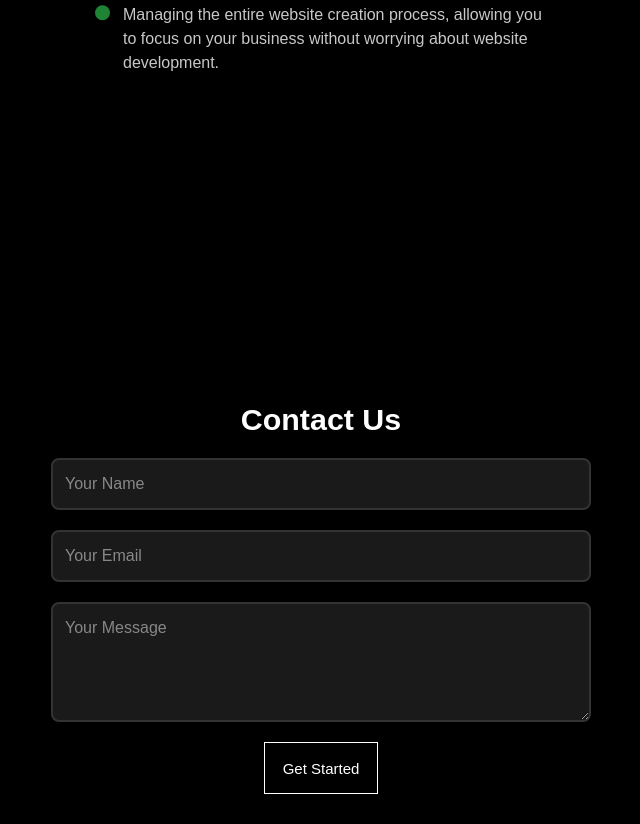
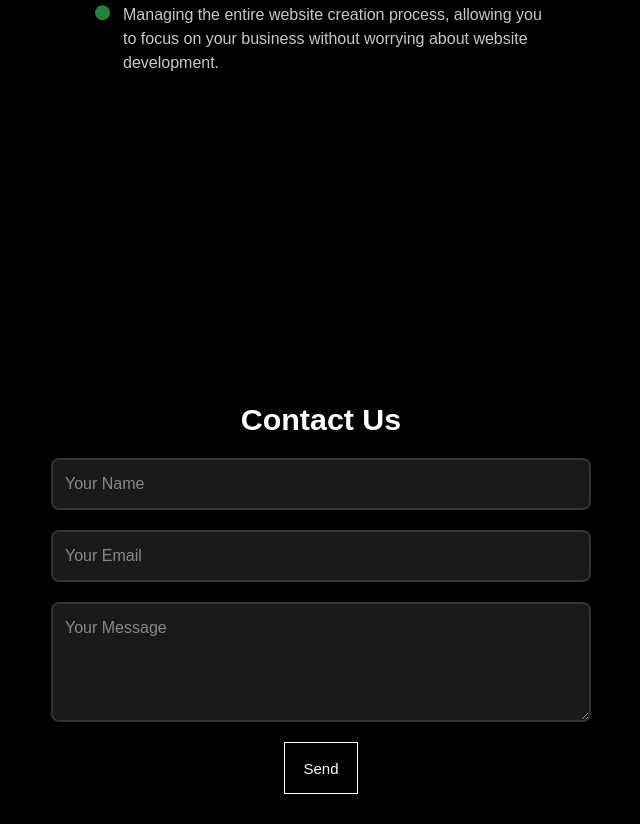
Before and after one commit to Fransic-Bacon/Webiste, a plain HTML site: page index.html in a window 1280 px wide. Shown: the part 5177-6001 px from the top of the page, without its empty margins (319-959 px from the left). Drawn offline with nearby package versions, Linux system fonts and the light colour scheme.

Commit message:
liten sak

```diff
--- a/index.html
+++ b/index.html
@@ -196,7 +196,7 @@
                 <input type="email" placeholder="Your Email" aria-label="Email">
                 <textarea placeholder="Your Message" aria-label="Message"></textarea>
                 <div style="display: flex; justify-content: center;">
-               <button style="max-width: 80%;" class="button-58" role="button"><span class="text">Get Started</span><span>Lets Go</span></button>
+               <button style="max-width: 80%;" class="button-58" role="button"><span class="text">Send</span><span>Lets Go</span></button>
                </div>
             </form>
         </div>
```
